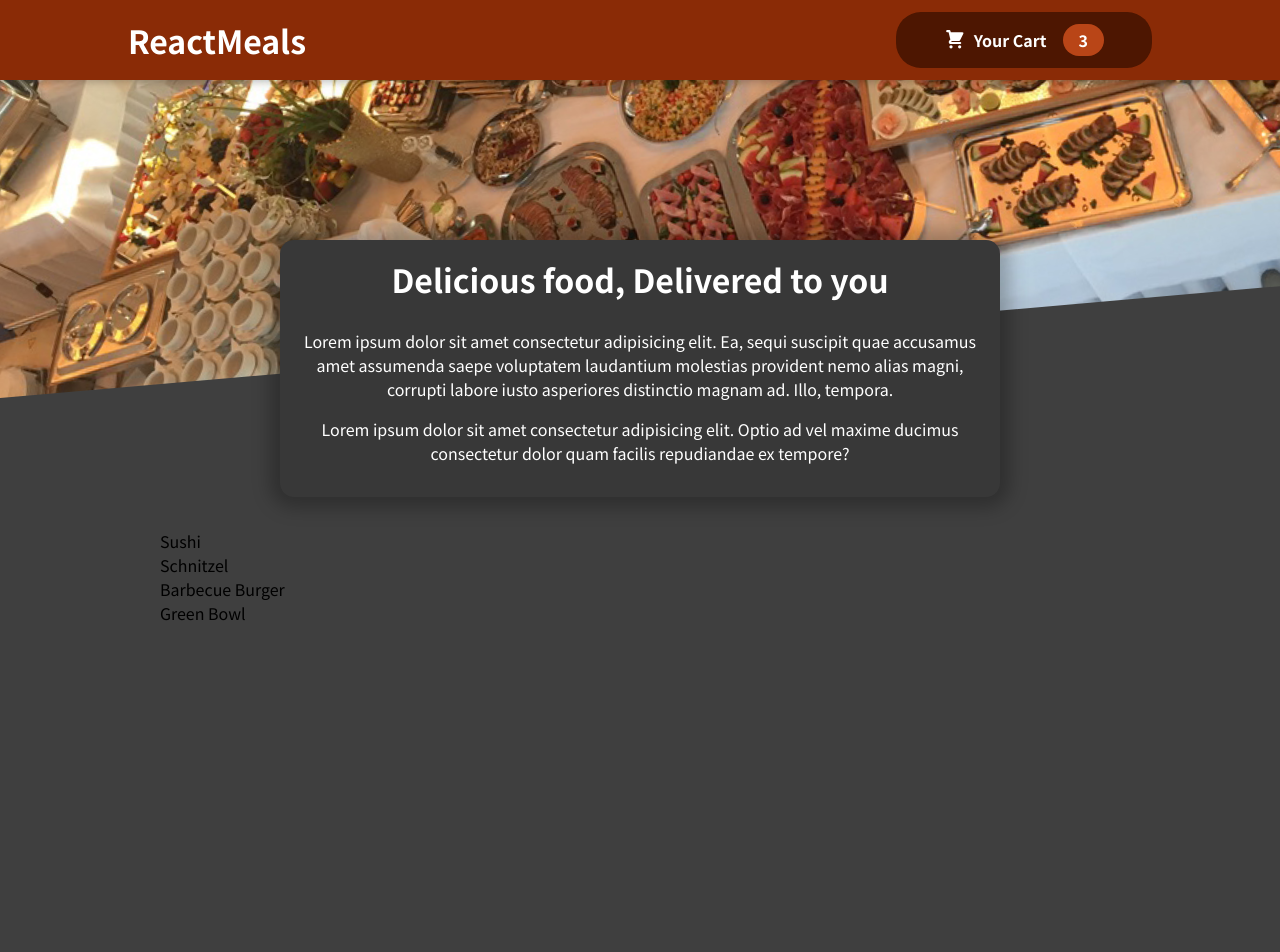
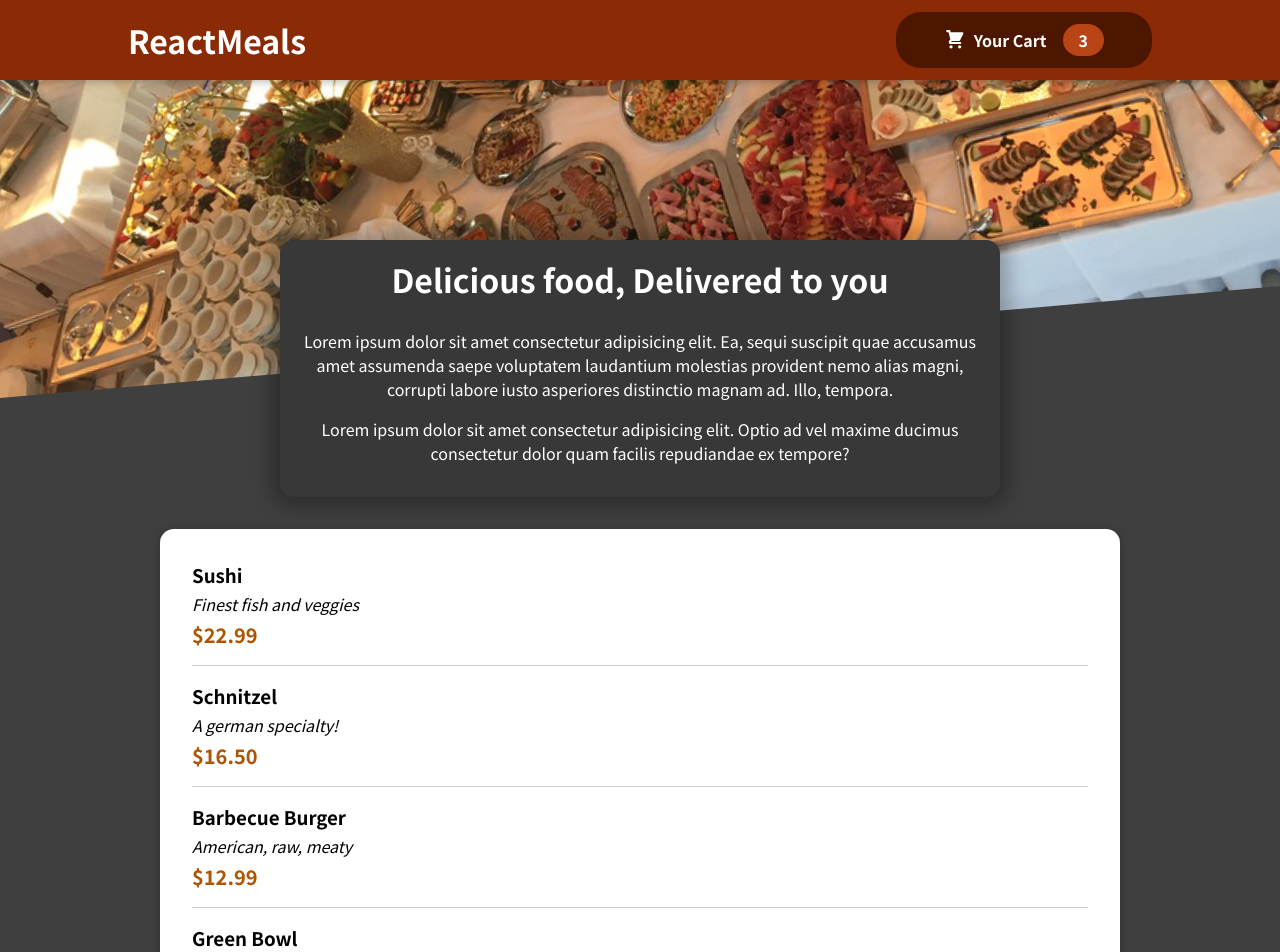
Before and after one commit to Tiwari0808/restaurent_app_shrp, a React (Create React App) app: page / in a window 1280 px wide. Shown: the top 952 px of the page. Before the commit the page ends 800 px from the top, so only its background shows below. Built offline with nearby package versions, Linux system fonts and the light colour scheme.

Commit message:
Making the Items visible

```diff
--- a/src/components/Meals/AvailableMeals.jsx
+++ b/src/components/Meals/AvailableMeals.jsx
@@ -1,5 +1,7 @@
 import React from "react";
-import classes from './AvailableMeals.module.css'
+import classes from "./AvailableMeals.module.css";
+import Card from "../UI/Card";
+import MealItem from "./MealItem/MealItem";
 const DUMMY_MEALS = [
   {
     id: "m1",
@@ -29,11 +31,20 @@
 
 const AvailableMeals = () => {
   const mealslist = DUMMY_MEALS.map((mealItem) => {
-    return <li>{mealItem.name}</li>;
+    return (
+      <MealItem
+        key={mealItem.id}
+        name={mealItem.name}
+        description={mealItem.description}
+        price={mealItem.price}
+      >
+      </MealItem>
+    );
   });
   return (
     <section className={classes.meals}>
-      <ul>{mealslist}</ul>
+      <Card>{mealslist}</Card>
+      {/* <MealItem></MealItem> */}
     </section>
   );
 };
--- /dev/null
+++ b/src/components/Meals/MealItem/MealItem.jsx
@@ -0,0 +1,18 @@
+import React from "react";
+import classes from "./MealItem.module.css";
+
+const MealItem = (props) => {
+  const price = `$${props.price.toFixed(2)}`;
+  return (
+    <li className={classes.meal}>
+      <div>
+        <h3>{props.name}</h3>
+        <div className={classes.description}>{props.description}</div>
+        <div className={classes.price}>{price}</div>
+      </div>
+      <div></div>
+    </li>
+  );
+};
+
+export default MealItem;
--- /dev/null
+++ b/src/components/Meals/MealItem/MealItem.module.css
@@ -0,0 +1,22 @@
+.meal {
+    display: flex;
+    justify-content: space-between;
+    margin: 1rem;
+    padding-bottom: 1rem;
+    border-bottom: 1px solid #ccc;
+  }
+
+  .meal h3 {
+    margin: 0 0 0.25rem 0;
+  }
+
+  .description {
+    font-style: italic;
+  }
+
+  .price {
+    margin-top: 0.25rem;
+    font-weight: bold;
+    color: #ad5502;
+    font-size: 1.25rem;
+  }
--- /dev/null
+++ b/src/components/UI/Card.jsx
@@ -0,0 +1,10 @@
+import React from 'react';
+import classes from './Card.module.css'
+
+const Card = (props) => {
+  return (
+    <div className={classes.card}>{props.children}</div>
+  )
+}
+
+export default Card;
--- /dev/null
+++ b/src/components/UI/Card.module.css
@@ -0,0 +1,6 @@
+.card {
+    padding: 1rem;
+    box-shadow: 0 2px 8px rgba(0, 0, 0, 0.25);
+    border-radius: 14px;
+    background-color: white;
+  }
```
Also changed, not shown: src/components/Meals/MealItem/MealItemForm.jsx (added, +9 -0 lines).
